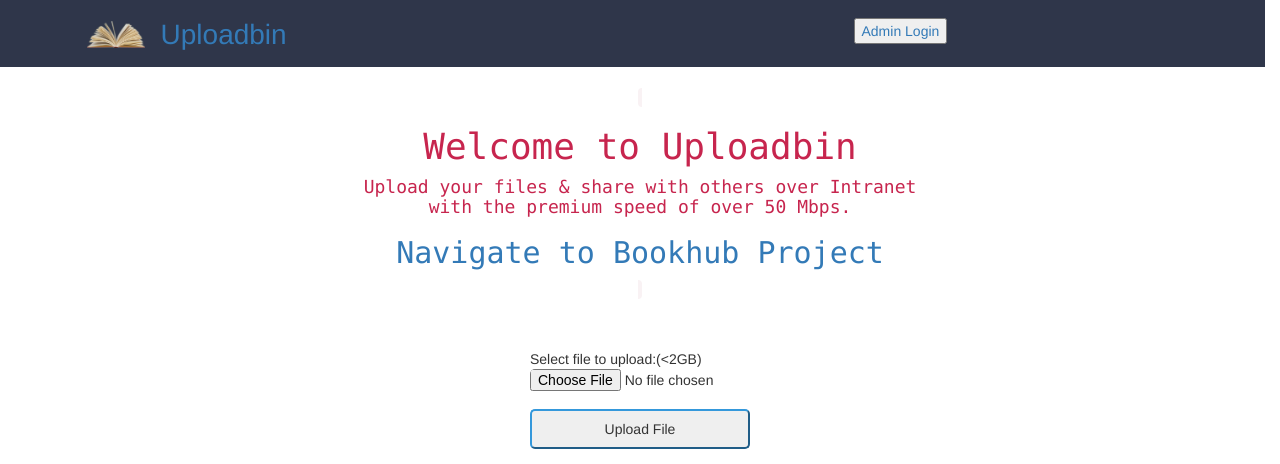
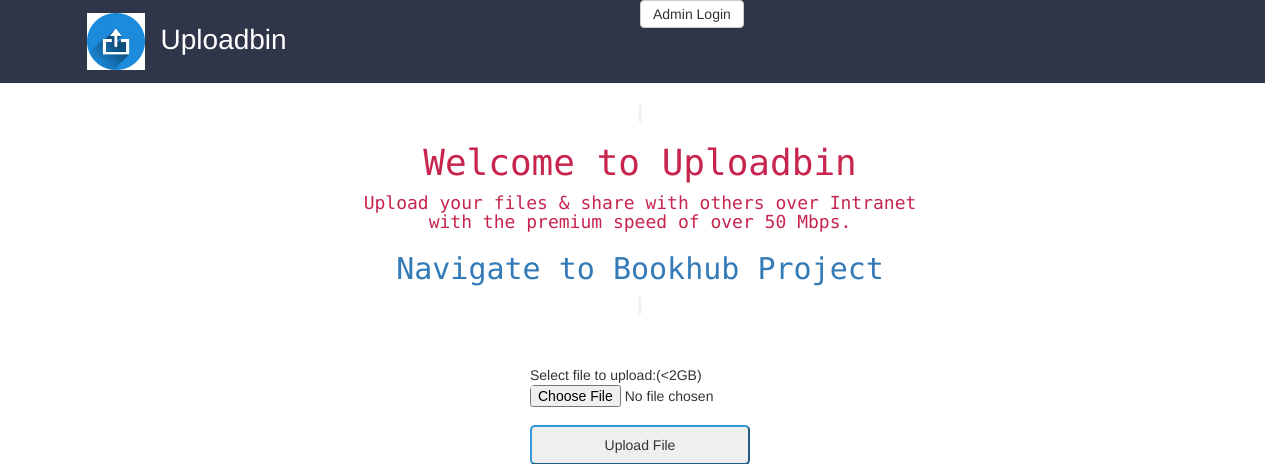
Before and after one commit to Anurag-545/uploadbin, a PHP site: page / in a window 1280 px wide. Shown: the top 464 px of the page. Run offline with PHP 8.4, Linux system fonts and the light colour scheme.

Commit message:
logo added

```diff
--- a/css/style.css
+++ b/css/style.css
@@ -2,42 +2,62 @@
 #header{
 background-color: #2f364a;
 width: 100%;
-font:#fff;
+color: #fff;
 
 }
 #logo{
 padding-left: 8%;
 padding-top: 1%;
 padding-bottom: 1%;
+font-style: Ubuntu;
 font-size: 2em;
-font-style: Ubuntu;
-
 }
 #logoimg{
 width: 14%;
 padding-right: 3%;
 z-index: 1;
+min-width: 40px;
+min-height: 40px;
 }
 #login-form{
 padding-left: 100px;
 
 }
-.row a{
-    text-decoration: none;
+.col-lg-6{
+	font-size: 3em;
+}
+.col-sm-6{
+	font-size: 1em;
+}
+.col-xs-7{
+	font-size: 0.5em;
+}
+.row{
+	    text-decoration: none;
     vertical-align: middle;
+
 }
+#logo a{
+	  text-decoration: none;
+    color: #fff;
+}
+#logo a:hover{
+    color: #2098D1;
+}
+#button{
+	margin: 0px;
+	padding-top:3%;
+	padding-bottom: 3%;
+
+}
+
 #righ
 {
 	text-align: right;
 	float: right;
 
 }
-#search{
-margin: 0;
-padding-left: 35%;
-padding-top: 3%;
-padding-bottom: 3%;
-}
+
 .login{
 width:400px;
 margin:auto;
--- a/header.php
+++ b/header.php
@@ -1,7 +1,7 @@
 <!DOCTYPE html>
 <html>
 <head>
-<title>Uploadbin</title>
+<title>Uploadbin-Upload Any Files</title>
 <link href="css/bootstrap.css" type="text/css" rel="stylesheet" media="all">
 <link href="css/style.css" type="text/css" rel="stylesheet" media="all">
 <!-- js -->
@@ -12,18 +12,18 @@
 <body>
 <div class="container-liquid">
 <div class="row" id="header">
-     <div class="col-lg-6 col-md-6 col-sm-6 col-xs-6" id="logo">
+     <div class="col-lg-6 col-md-6 col-sm-6 col-xs-7" id="logo">
       <img src="images/logo.png" id="logoimg"/><a href="index.php">Uploadbin</a>
-      </div>
-     <div class="col-lg-6 col-md-6 col-sm-6 col-xs-6">
-
-	 <div class="navbar-form navbar-left" role="search" id="search">
-  <a href="admin/"><button>Admin Login</button></a>
-
-</div>
-
      </div>
-</div>
-
+     <div class="col-lg-6 col-md-6 col-sm-6 col-xs-5">
+          <div class="btn-group" role="group" aria-label="...">
+           <a href="admin/index.php">
+  	         <button type="button" class="btn btn-default" id="button">Admin Login</button>
+           </a>
+          </div>
+        </div>
+    </div>
 </div>
 </div>
+</body>
+</html>
```
Also changed, not shown: images/logo.png.
